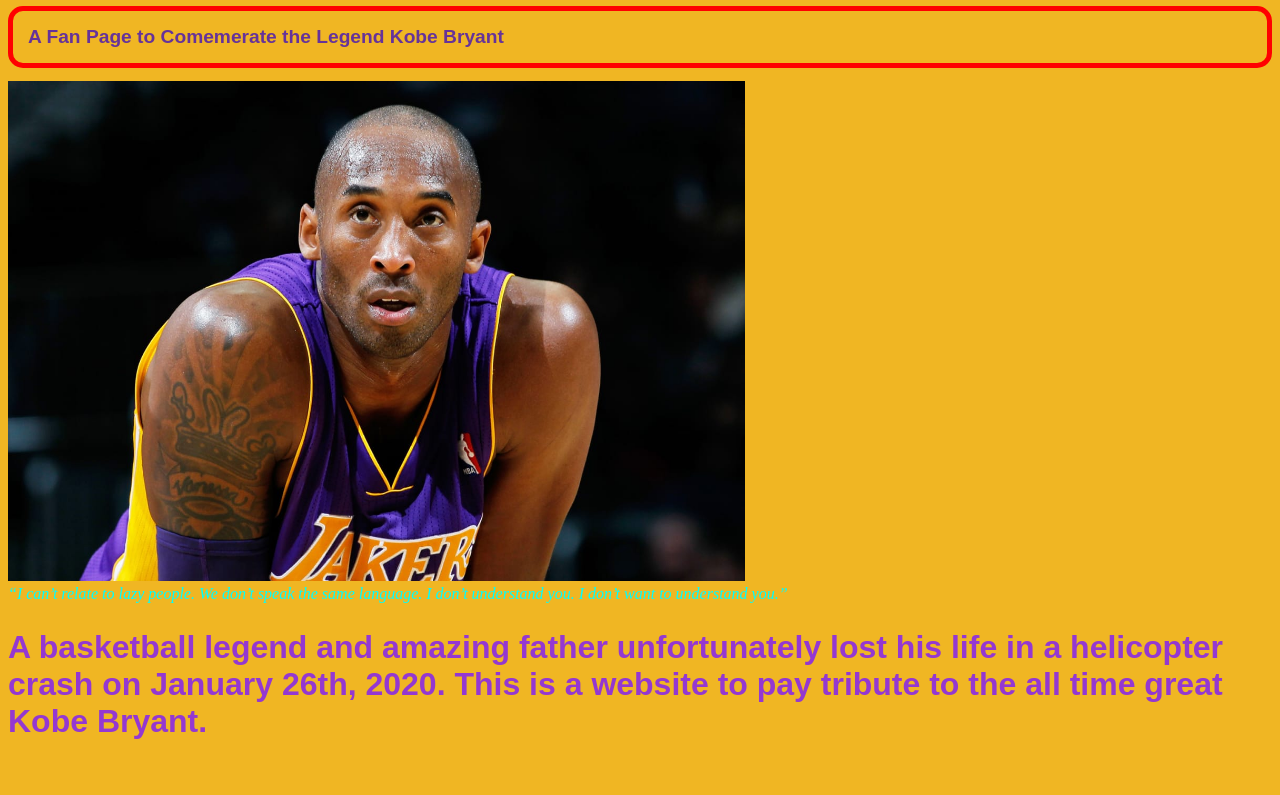
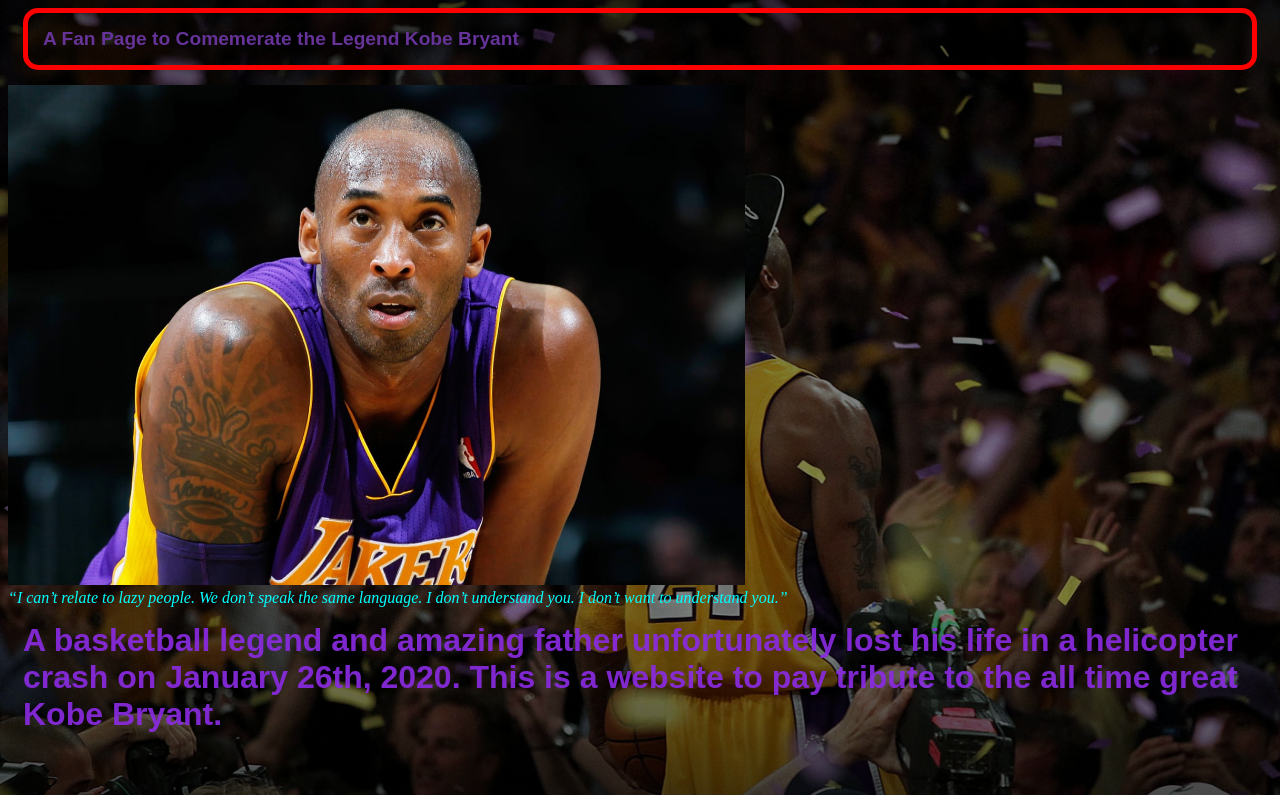
Before and after one commit to dwoodar8/assignment2, a plain HTML site: page index.html in a window 1280 px wide. Shown: the part 94-889 px from the top of the page. Drawn offline with Linux system fonts and the light colour scheme.

Commit message:
background

```diff
--- a/css/styles.css
+++ b/css/styles.css
@@ -16,7 +16,7 @@ h2 {
     color: rgba(138, 43, 226, 0.91);
     font-family:fantasy;
     font-size: 2.0em;
-margin: 15px 15px 15px 15x
+margin: 15px 15px 15px 15px
 
 
 
@@ -33,14 +33,14 @@ p{
 
 
 body{
-    background-color: #f0b623
+    background-image: linear-gradient(rgba(0,0,0,0.5),rgba(0,0,0,0.5)),url("../images/kobe-header.jpg");
+/*    background-image: url("../images/kobe-header.jpg");*/
+    background-size: cover;
+    background-position: left;
+    min-height: 100vh;
 }
 
-main{
-  background-color: #f0b623;
 
-
-}
 
 a:hover {
 
@@ -64,7 +64,7 @@ font-size: 1.2em;
 
 nav ul li a {
 
-    color: beige
+    color: beige;
 }
 
 .somename{color:rebeccapurple}
```
Also changed, not shown: index.html (+1 -0 lines), images/Kobe_Bryant_goes_on_rant_against_load_management.jpg (added), images/kobe-header.jpg (added).
